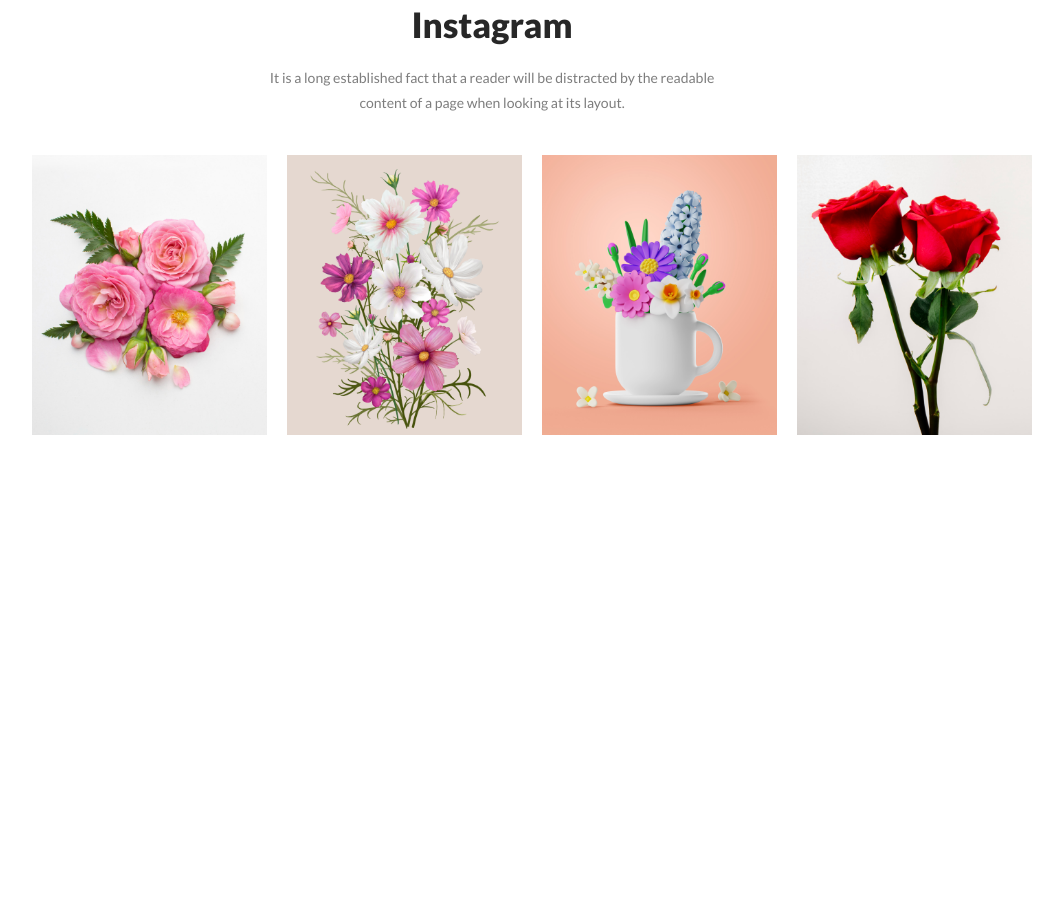
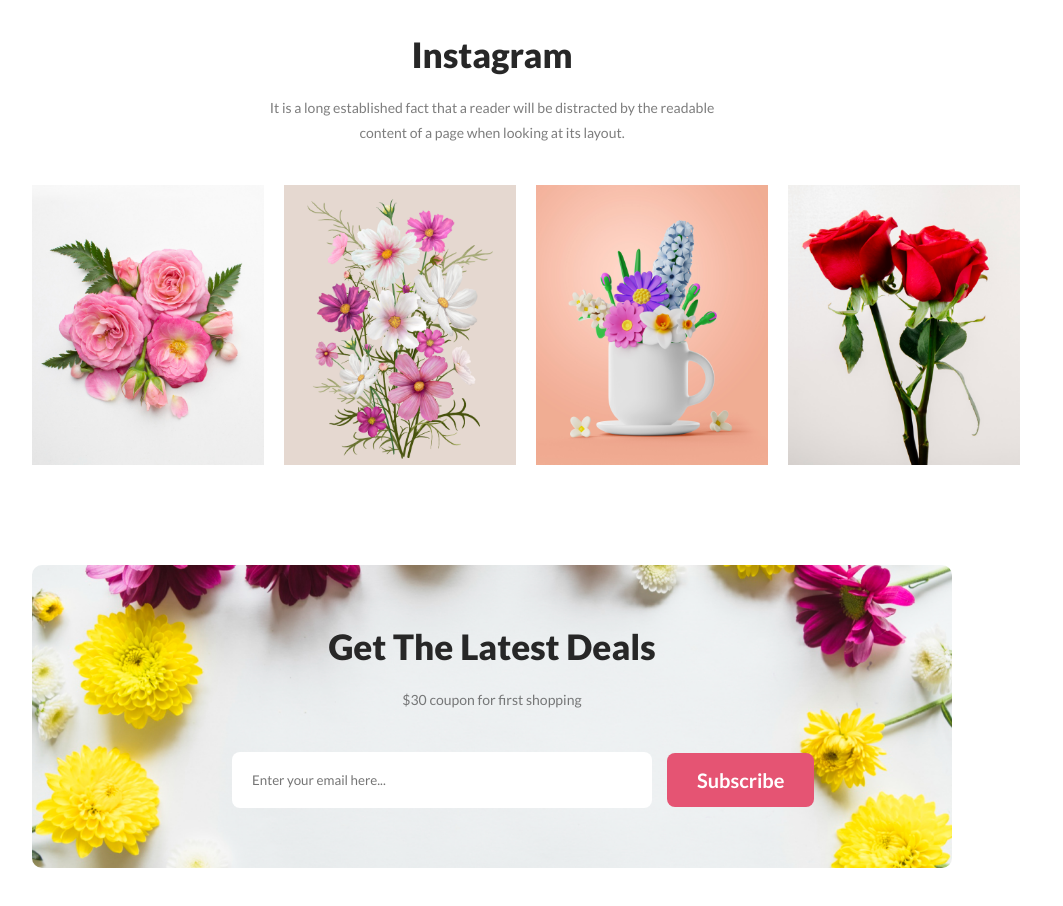
Before and after one commit to shihab01118/Assignment-1-Flower-Shop, a plain HTML site: page index.html in a window 1280 px wide. Shown: the part 2255-3161 px from the top of the page, without its empty margins (148-1211 px from the left). Before the commit the page ends 2790 px from the top, so only its background shows below. Drawn offline with Linux system fonts and the light colour scheme.

Commit message:
deal section added

```diff
--- a/index.html
+++ b/index.html
@@ -97,6 +97,20 @@
                 <img class="image" src="assets/Rectangle 6.png" alt="">
             </div>
         </section>
+
+        <!-- deal section -->
+        <section class="deal">
+            <h3 class="section-title">Get The Latest Deals</h3>
+            <p class="section-text">$30 coupon for first shopping</p>
+            <div class="deal-subscribe">
+                <div class="deal-email">
+                    <input type="email" placeholder="Enter your email here...">
+                </div>
+                <div class="deal-btn">
+                    <button class="btn">Subscribe</button>
+                </div>
+            </div>
+        </section>
     </main>
     <footer></footer>
 </body>
--- a/styles/style.css
+++ b/styles/style.css
@@ -20,6 +20,7 @@
     color: #272727;
     font-size: 35px;
     font-weight: 900;
+    text-align: center;
 }
 
 .section-text {
@@ -28,6 +29,7 @@
     font-weight: 400;
     line-height: 25px;
     margin: 20px 0 40px;
+    text-align: center;
 }
 
 .primary {
@@ -88,14 +90,14 @@
     width: 225px;
     position: absolute;
     bottom: 0;
-    left: 35px;
+    left: 45px;
 }
 
 .flower-middle {
     width: 275px;
     position: absolute;
     top: 90px;
-    left: 25px;
+    left: 35px;
 }
 
 .flower-1,
@@ -125,7 +127,7 @@
     border-radius: 8px;
     background-color: rgba(39, 39, 39, 0.05);
     display: flex;
-    padding: 50px 100px;
+    padding: 60px 100px;
     gap: 100px;
 }
 
@@ -134,8 +136,8 @@
 }
 
 .service-icon {
-    width: 60px;
-    height: 60px;
+    width: 70px;
+    height: 70px;
 }
 
 .service-icon-title {
@@ -177,6 +179,29 @@
     gap: 20px;
 }
 .image {
-    width: 235px;
+    width: 232px;
     height: 280px;
 }
+
+/* deal section */
+.deal {
+    background-image: url('../assets/Rectangle\ 9.png');
+    background-position: center;
+    background-size: cover;
+    border-radius: 10px;
+    margin: 0 180px 100px;
+    padding: 60px 200px;
+}
+.deal-subscribe {
+    display: flex;
+    align-items: center;
+    gap: 15px;
+}
+
+.deal input[type="email"] {
+    width: 420px;
+    background-color: white;
+    border-radius: 8px;
+    padding: 20px;
+    border: none;
+}
```
